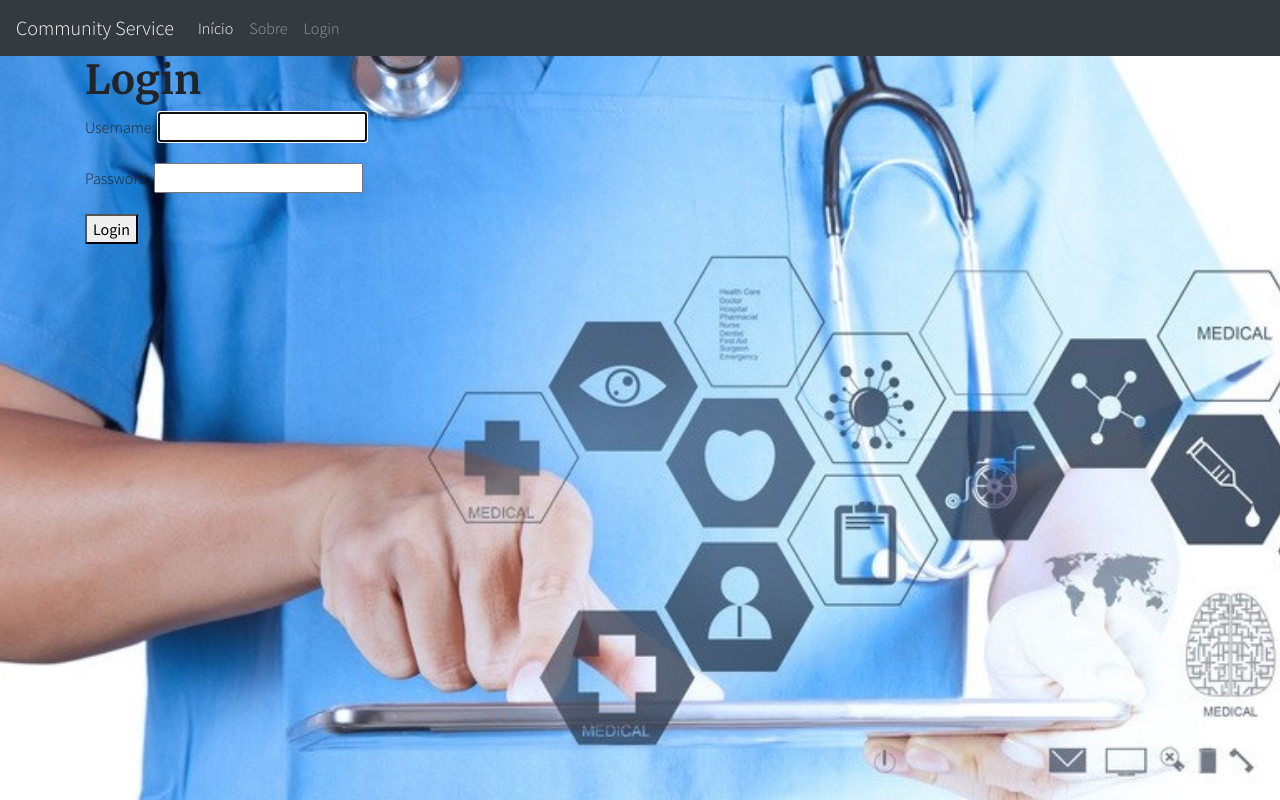
After one commit to SaviorsServices/CommunityService, a Django app: page /accounts/login/ in a window 1280 px wide. The commit adds this page. Run offline with Django 3.2, Linux system fonts and the light colour scheme; some libraries are stand-ins or nearby versions.

Commit message:
Create login system - Update README - Update base templates

```diff
--- a/saviors/settings.py
+++ b/saviors/settings.py
@@ -11,6 +11,9 @@
 """
 
 import os
+
+LOGIN_REDIRECT_URL = 'index'
+LOGOUT_REDIRECT_URL = 'index'
 
 # Build paths inside the project like this: os.path.join(BASE_DIR, ...)
 BASE_DIR = os.path.dirname(os.path.dirname(os.path.abspath(__file__)))
--- a/saviors/urls.py
+++ b/saviors/urls.py
@@ -14,11 +14,12 @@
     2. Add a URL to urlpatterns:  path('blog/', include('blog.urls'))
 """
 from django.contrib import admin
-from django.urls import path
+from django.urls import path, include
 from saviors import views
 from django.conf.urls import url
 
 urlpatterns = [
     path('admin/', admin.site.urls),
+    path('accounts/', include('django.contrib.auth.urls')),
     url(r'^$', views.index, name='index'),
 ]
--- /dev/null
+++ b/templates/base.html
@@ -0,0 +1,83 @@
+{% load staticfiles %}
+
+<!DOCTYPE html>
+<html lang="en">
+
+  <head>
+
+    <meta charset="utf-8">
+    <meta name="viewport" content="width=device-width, initial-scale=1, shrink-to-fit=no">
+    <meta name="description" content="">
+    <meta name="author" content="">
+
+    <title>Community Services</title>
+
+    <!-- Bootstrap core CSS -->
+    <link href="{% static "vendor/bootstrap/css/bootstrap.min.css" %}" rel="stylesheet">
+
+    <!-- Custom fonts for this template -->
+    <link href="https://fonts.googleapis.com/css?family=Source+Sans+Pro:200,200i,300,300i,400,400i,600,600i,700,700i,900,900i" rel="stylesheet">
+    <link href="https://fonts.googleapis.com/css?family=Merriweather:300,300i,400,400i,700,700i,900,900i" rel="stylesheet">
+    <link href="{% static "vendor/font-awesome/css/font-awesome.min.css" %}" rel="stylesheet">
+
+    <!-- Custom styles for this template -->
+    <link href="{% static "css/coming-soon.min.css" %}" rel="stylesheet">
+
+  </head>
+
+  <body>
+    <!-- Barra de navegação -->
+      <nav class="navbar navbar-expand-lg navbar-dark bg-dark">
+          <a class="navbar-brand" href="#">Community Service</a>
+          <button class="navbar-toggler" type="button" data-toggle="collapse" data-target="#navbarNavDropdown" aria-controls="navbarNavDropdown" aria-expanded="false" aria-label="Toggle navigation">
+            <span class="navbar-toggler-icon"></span>
+          </button>
+          <div class="collapse navbar-collapse" id="navbarNavDropdown">
+            <ul class="navbar-nav">
+              <li class="nav-item active">
+                <a class="nav-link" href="#">Início <span class="sr-only">(current)</span></a>
+              </li>
+              <li class="nav-item">
+                <a class="nav-link" href="#">Sobre</a>
+              </li>
+                {% if user.is_authenticated %}
+                    <li class="nav-item">
+                        <a class="nav-link" href="#">{{ user.username }}</a>
+                    </li>
+                    <li class="nav-item">
+                        <a class="nav-link" href="{% url 'logout' %}">Logout</a>
+                    </li>
+                {% else %}
+                    <li class="nav-item">
+                        <a class="nav-link" href="{% url 'login' %}">Login</a>
+                    </li>
+                {% endif %}
+              <li class="nav-item dropdown">
+                <div class="dropdown-menu" aria-labelledby="navbarDropdownMenuLink">
+                  <a class="dropdown-item" href="#">Action</a>
+                  <a class="dropdown-item" href="#">Another action</a>
+                  <a class="dropdown-item" href="#">Something else here</a>
+                </div>
+              </li>
+            </ul>
+          </div>
+        </nav>
+
+  <!-- Fim da barra de navegação -->
+
+    {% block content %}
+    {% endblock %}
+
+    <!-- Bootstrap core JavaScript -->
+    <script src="{% static "vendor/jquery/jquery.min.js" %}"></script>
+    <script src="{% static "vendor/bootstrap/js/bootstrap.bundle.min.js" %}"></script>
+
+    <!-- Plugin JavaScript -->
+    <script src="{% static "vendor/vide/jquery.vide.min.js" %}"></script>
+
+    <!-- Custom scripts for this template -->
+    <script src="{% static "js/coming-soon.min.js" %}"></script>
+
+  </body>
+
+</html>
--- /dev/null
+++ b/templates/registration/login.html
@@ -0,0 +1,16 @@
+{% extends 'base.html' %}
+
+{% block content %}
+<div class="container">
+  <div class="row">
+    <div class="col-md-4 col-md-offset-4">
+      <h1>Login</h1>
+      <form method="post">
+        {% csrf_token %}
+        {{ form.as_p }}
+        <button type="submit">Login</button>
+      </form>
+    </div>
+  </div>
+</div>
+{% endblock content %}
```
Also changed, not shown: templates/index.html (+3 -71 lines), README.md.
